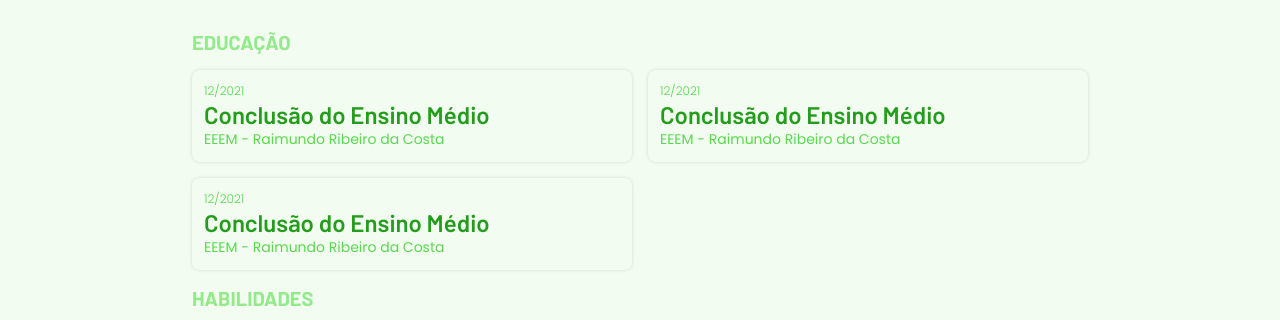
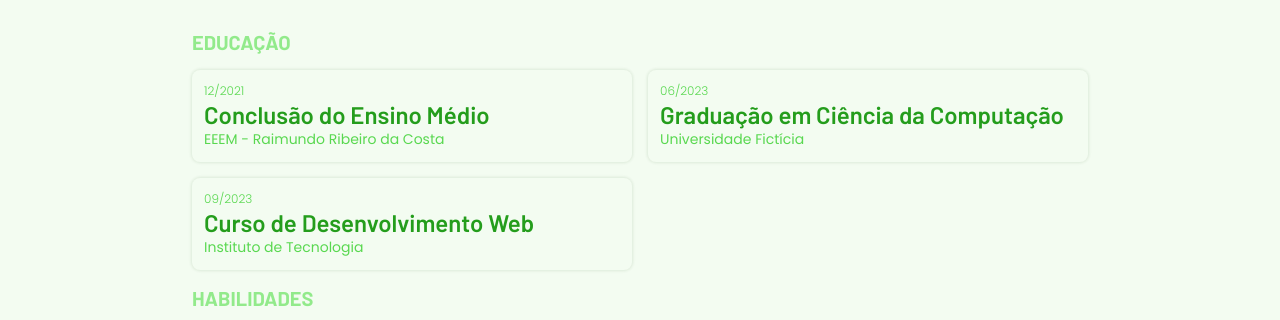
Before and after one commit to MarcosCoelhoo/mini-portfolio-marcosdev, a React (Vite) app: page /about in a window 1280 px wide. Shown: the part 468-788 px from the top of the page. Built offline with nearby package versions, Linux system fonts and the light colour scheme; the HTML template or start-up script is replaced by a standard one.

Commit message:
add: json academy

```diff
--- /dev/null
+++ b/about.json
@@ -0,0 +1,34 @@
+[
+  {
+    "academy": [
+      {
+        "date": "12/2021",
+        "title": "Conclusão do Ensino Médio",
+        "desc": "EEEM - Raimundo Ribeiro da Costa",
+        "id": 1
+      },
+      {
+        "date": "06/2023",
+        "title": "Graduação em Ciência da Computação",
+        "desc": "Universidade Fictícia",
+        "id": 2
+      },
+      {
+        "date": "09/2023",
+        "title": "Curso de Desenvolvimento Web",
+        "desc": "Instituto de Tecnologia",
+        "id": 3
+      }
+    ],
+    "skills": [
+      "Javascript",
+      "HTML",
+      "CSS",
+      "Windows",
+      "Criatividade",
+      "Git",
+      "Python",
+      "MySQL"
+    ]
+  }
+]
--- a/src/components/Academy.jsx
+++ b/src/components/Academy.jsx
@@ -2,34 +2,33 @@ import styles from './Academy.module.css';
 import React from 'react';
 
 const Academy = () => {
+  const [data, setData] = React.useState(null);
+
+  React.useEffect(() => {
+    async function fetchData() {
+      const json = await (await fetch('./about.json')).json();
+
+      setData(json[0].academy);
+    }
+
+    fetchData();
+  }, []);
+
+  if (data === null) return null;
   return (
     <div className={styles.academy}>
       <h1 className="title">Educação</h1>
 
       <ul className={styles.list}>
-        <li className={styles.item}>
-          <p className={styles.date}>12/2021</p>
-          <div className={styles.content}>
-            <h2>Conclusão do Ensino Médio</h2>
-            <p>EEEM - Raimundo Ribeiro da Costa</p>
-          </div>
-        </li>
-
-        <li className={styles.item}>
-          <p className={styles.date}>12/2021</p>
-          <div className={styles.content}>
-            <h2>Conclusão do Ensino Médio</h2>
-            <p>EEEM - Raimundo Ribeiro da Costa</p>
-          </div>
-        </li>
-
-        <li className={styles.item}>
-          <p className={styles.date}>12/2021</p>
-          <div className={styles.content}>
-            <h2>Conclusão do Ensino Médio</h2>
-            <p>EEEM - Raimundo Ribeiro da Costa</p>
-          </div>
-        </li>
+        {data.map((item) => (
+          <li key={item.id} className={styles.item}>
+            <p className={styles.date}>{item.date}</p>
+            <div className={styles.content}>
+              <h2>{item.title}</h2>
+              <p>{item.desc}</p>
+            </div>
+          </li>
+        ))}
       </ul>
     </div>
   );
```
